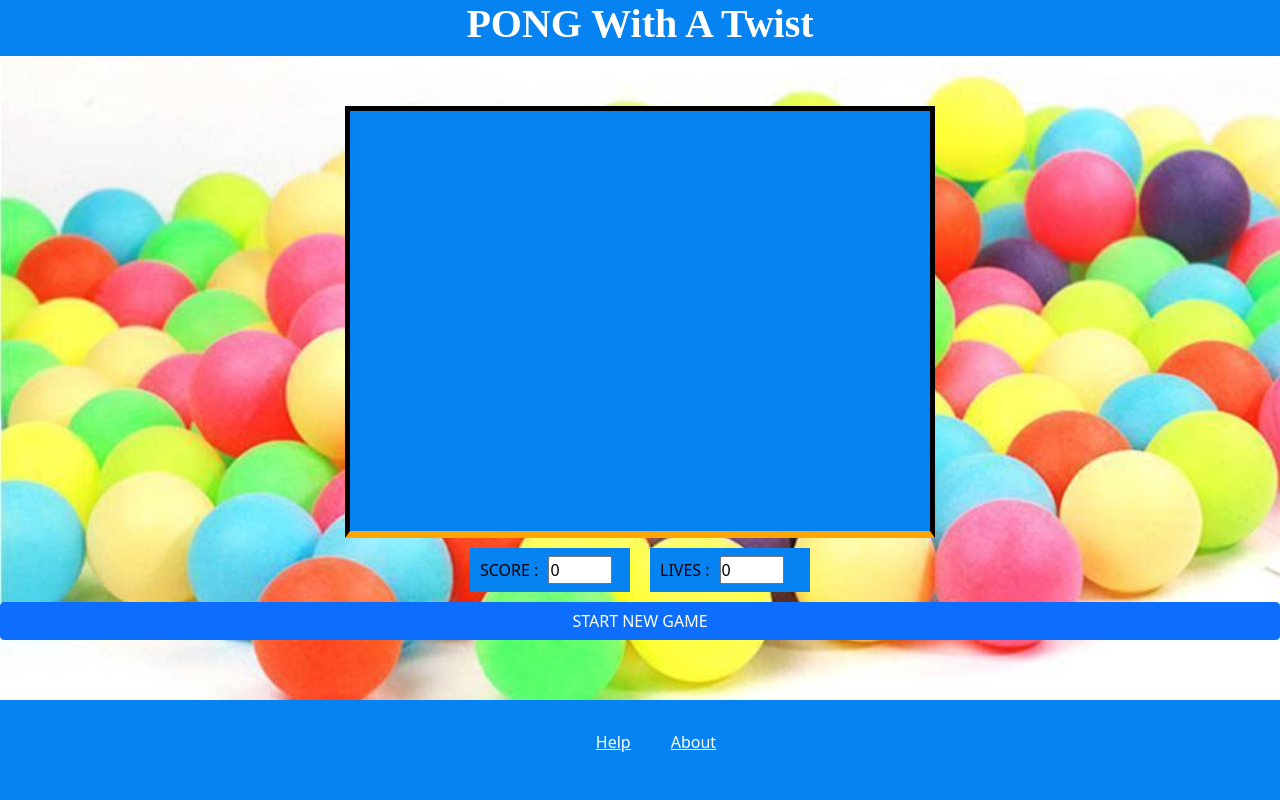
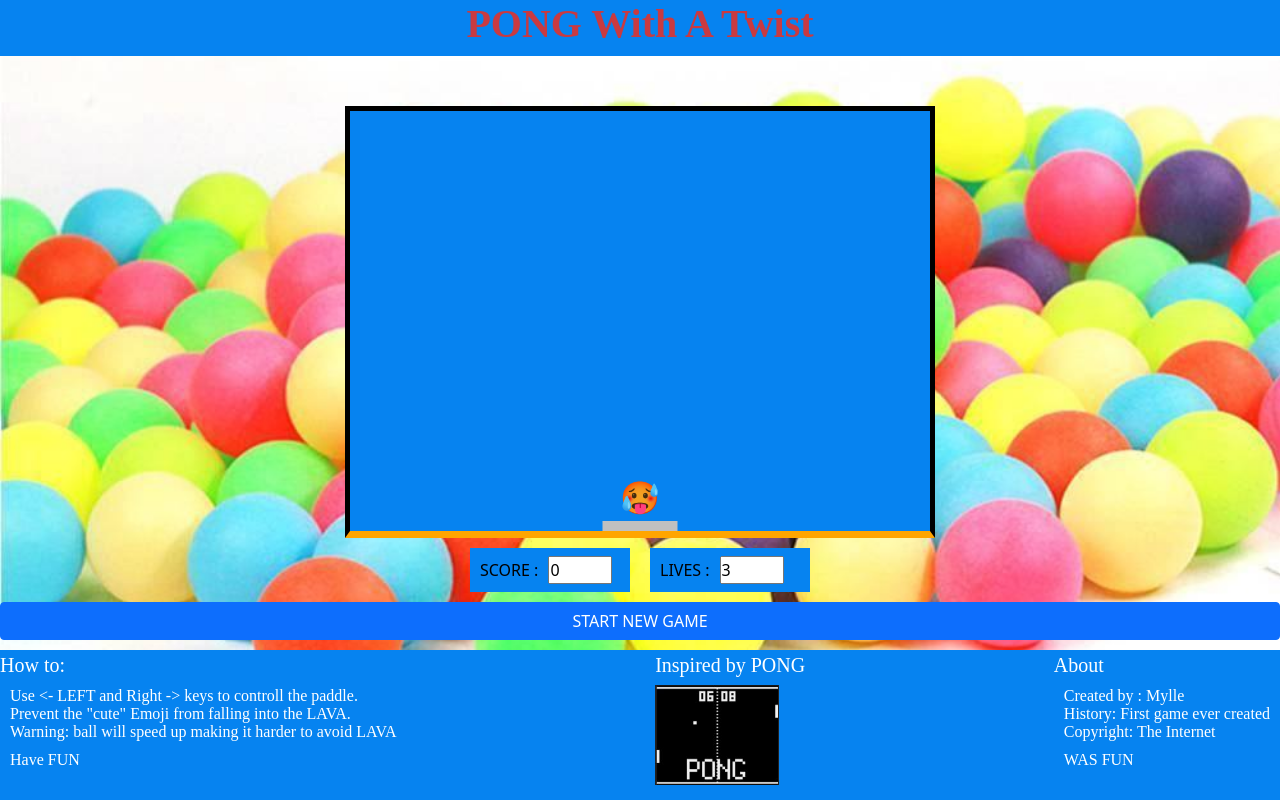
Before and after one commit to NielsMKristensen/PongWithATwist, a plain HTML site: page pongWithATwist.html in a window 1280 px wide. Drawn offline with nearby package versions, Linux system fonts and the light colour scheme.

Commit message:
styling and working on aditional features

```diff
--- a/js/pongWithATwist.js
+++ b/js/pongWithATwist.js
@@ -18,7 +18,7 @@ let ballRadius = 20; //when using emoji ths is kind of guessing game. would be e
 let paddleHeight = 10;
 let paddleWidth = 75;
 let paddleStart = (canvas.width-paddleWidth) / 2;
-let paddleColor = 'black'
+let paddleColor = 'silver'
 let right = false;
 let left = false;
 //Score
@@ -28,12 +28,6 @@ let lives = 3;
 
 //load Sounds
 const hitWallSnd = new Audio('./js/mixkit-explainer-video-game-alert-sweep-236.wav');
-
-
-
-
-
-
 
 
 //what button have been pressed
@@ -110,6 +104,8 @@ function speedUp(){
         speed = Math.round(newSpeed * 10) / 10
         clearInterval(interval)
         interval = setInterval(move, speed)
+        const speedUpSnd = new Audio('./js/SpeedUp.mp3');
+                speedUpSnd.play();
     }
 }
 
@@ -172,11 +168,7 @@ function move() {
                 };
                 let buttonContent = document.querySelector('button')
                 buttonContent.innerHTML = 'Continue';
-                //alert("GAME OVER");
-                //document.location.reload();
                 clearInterval(interval);
-
-
             }
             else {
                 const ballOut = new Audio('./js/ballOut.mp3');
@@ -210,6 +202,12 @@ function move() {
 
 }
 
+//initialize canvas and lives fields
+ctx.clearRect(0, 0, canvas.width, canvas.height);
+ball();
+paddle();
+displayLives();
+
 //Start game button
 let start = document.getElementById('start');
 let interval = '';
@@ -223,3 +221,18 @@ start.onclick = function() {
 
 
 }
+
+//playing with the styles and colors
+
+//change color of headline on a time basis.
+
+
+
+function changeColor(){
+    let headerText = document.getElementById('header')
+    let newColor = "#" + Math.floor(Math.random()*16777215).toString(16);
+    headerText.style.color = newColor
+}
+
+
+setInterval(changeColor,100)
--- a/pongWithATwist.html
+++ b/pongWithATwist.html
@@ -11,8 +11,9 @@
   <!--Body-->
   <body>
     <div class='headline'>
-        <h1> <strong> PONG With A Twist </strong> </h1>
+        <h1 id="header"> <strong> PONG With A Twist </strong> </h1>
     </div>
+
 
     <canvas id="gameArea" width="580" height="420"></canvas>
 
@@ -33,13 +34,25 @@
     </div>
 
     <footer>
-        <div>
-            <ul>
-                <li><a href="#">Help</a></li>
-                <li><a href="#">About</a></li>
-            </ul>
-        </div>
+        <!-- Full screen modal -->
+        <article>
+           <h5>How to:</h5>
+           <p>Use <- LEFT  and Right -> keys to controll the paddle.<br>Prevent the "cute" Emoji from falling into the LAVA.<br>Warning: ball will speed up making it harder to avoid LAVA</p>
+           <p>Have FUN</p>
+        </article>
 
+        <article>
+            <h5>Inspired by PONG</h5>
+            <img src="./js/PONG.jpg" alt="PONG Game picture">
+        </article>
+
+
+
+        <article>
+            <h5>About</h5>
+            <p>Created by : Mylle<br>History: First game ever created<br>Copyright: The Internet</p>
+            <p>WAS FUN</p>
+         </article>
     </footer>
 
     <script src="https://cdn.jsdelivr.net/npm/bootstrap@5.1.3/dist/js/bootstrap.bundle.min.js" integrity="sha384-ka7Sk0Gln4gmtz2MlQnikT1wXgYsOg+OMhuP+IlRH9sENBO0LRn5q+8nbTov4+1p" crossorigin="anonymous"></script>
--- a/styles/style.css
+++ b/styles/style.css
@@ -85,12 +85,23 @@ footer {
     position:absolute;
     bottom:0;
     width:100%;
-    height:100px;   /* Height of the footer */
-    background:#6cf;
+    height: 150px;   /* Height of the footer */
+    background:#0683f0;
     display: flex;
     flex-direction: row;
     align-items: center;
-    justify-content: center;
-
+    justify-content: space-between;
     background-color: #0683f0;
 }
+
+article {
+    height: 145px;
+
+    font: 1em serif;
+    background-color: #0683f0;
+    color: white;
+}
+
+img {
+    height: 100px;
+}
```
Also changed, not shown: js/Bat.JPG (added), js/PONG.jpg (added), 1 other file.
